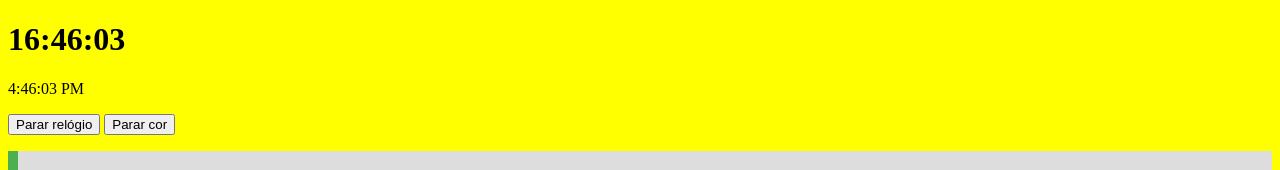
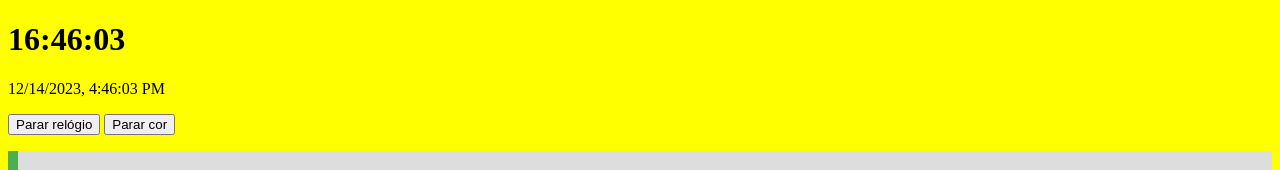
Before and after one commit to kohnduarte/javascript, a plain HTML site: page pratica/p036.html in a window 1280 px wide. Shown: the top 170 px of the page. Drawn offline with Linux system fonts and the light colour scheme.

Commit message:
Update p036.html

```diff
--- a/pratica/p036.html
+++ b/pratica/p036.html
@@ -45,7 +45,7 @@
 
         function dataEhora() {
             var P = window.document.getElementsByClassName('data-e-hora')[0]
-            P.innerText = new Date().toLocaleTimeString()
+            P.innerText = new Date().toLocaleString()
         }
 
         setInterval(dataEhora, 1000)
```
